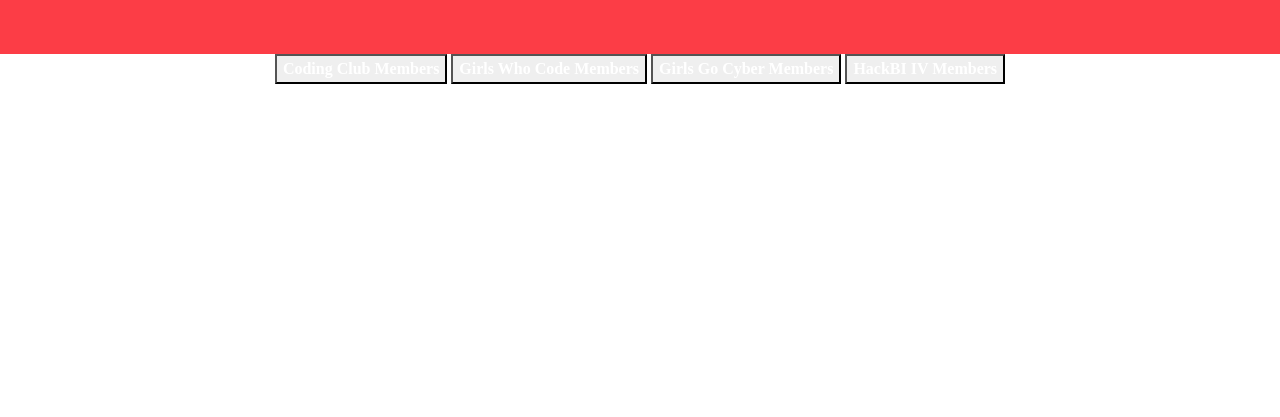
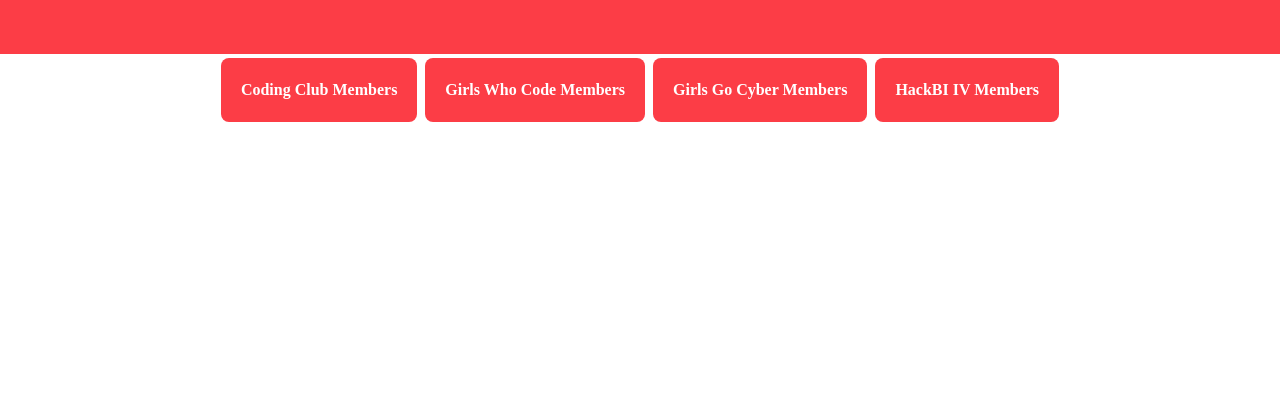
Before and after one commit to Bishop-Ireton-Coding-Club/BiCodingClubWebsite, a plain HTML site: page contact.html in a window 1280 px wide. Shown: the part 383-800 px from the top of the page. Drawn offline with nearby package versions, Linux system fonts and the light colour scheme.

Commit message:
Update contact.css
added css for buttons

```diff
--- a/contact.css
+++ b/contact.css
@@ -8,3 +8,20 @@
 
   --subtle-font-color: #888;
 }
+
+.button {
+  background-color: rgb(252, 61, 70);
+  border: none;
+  color: white;
+  padding: 20px;
+  text-align: center;
+  text-decoration: none;
+  display: inline-block;
+  font-size: 16px;
+  margin: 4px 2px;
+  cursor: pointer;
+}
+
+.round_button {
+	border-radius: 8px;
+}
```
